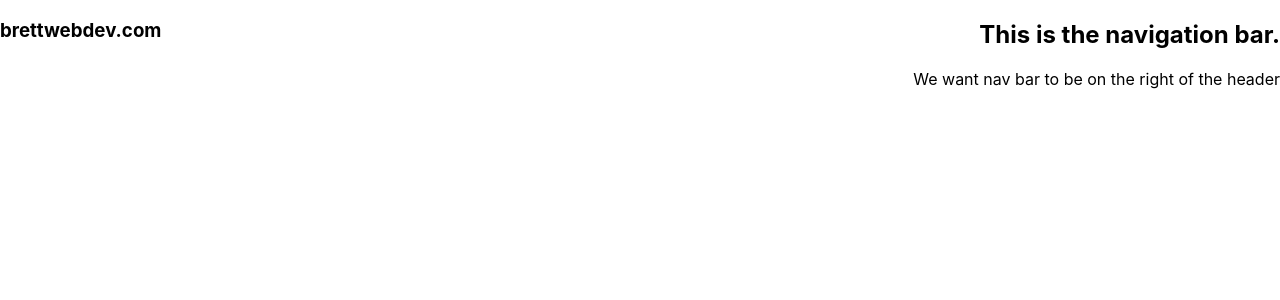
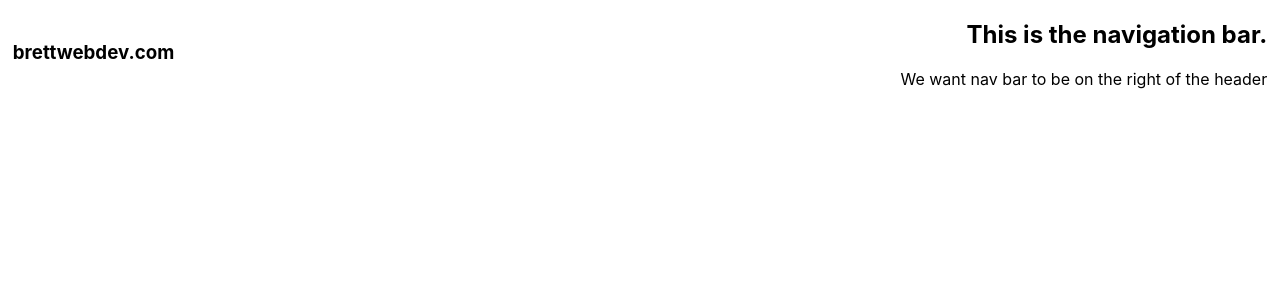
Before and after one commit to bneighbs6/softdev-portfolio, a React (Create React App) app: page / in a window 1280 px wide. Shown: the top 300 px of the page. Built offline with nearby package versions, Linux system fonts and the light colour scheme; the HTML template or start-up script is replaced by a standard one.

Commit message:
Updated Header css

```diff
--- a/src/App.css
+++ b/src/App.css
@@ -37,14 +37,21 @@
   }
 }
 
-  .left-header {
-    text-align: left; /* Aligns text to the left */
-    float: left; /* Positions the element to the left */
-    width: 50%; /* Adjust width as needed */
+.header-container {
+  display: flex; /* Use flexbox for layout */
+  justify-content: space-between; /* Space between left and right headers */
+  align-items: center; /* Center items vertically */
+  width: 100%; /* Full width */
+}
+
+.left-header {
+  text-align: left; /* Aligns text to the left */
+  width: 50%; /* Adjust width as needed */
+  padding-left: 1%;
 }
 
 .right-header {
-  text-align: right;
-  float: right;
-  width: 50%;
+  text-align: right; /* Aligns text to the right */
+  width: 50%; /* Adjust width as needed */
+  padding-right: 1%;
 }
```
